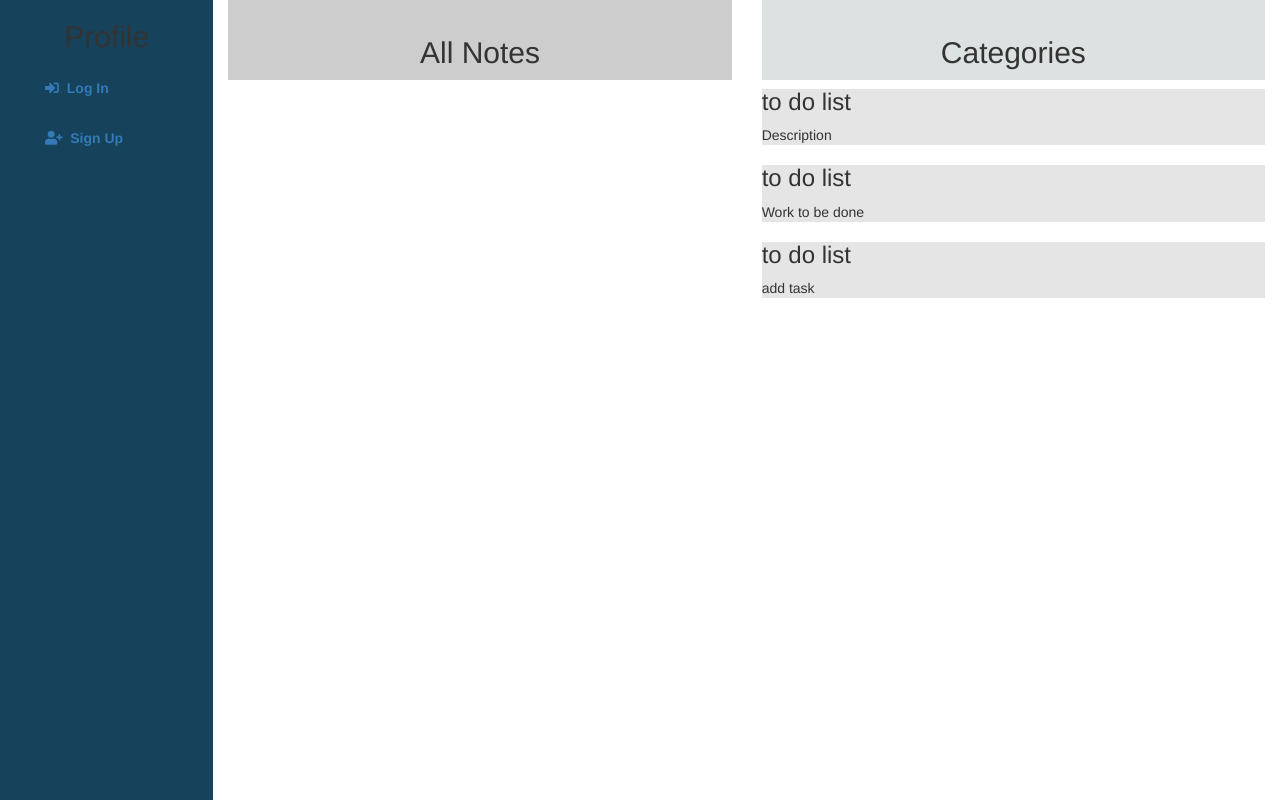
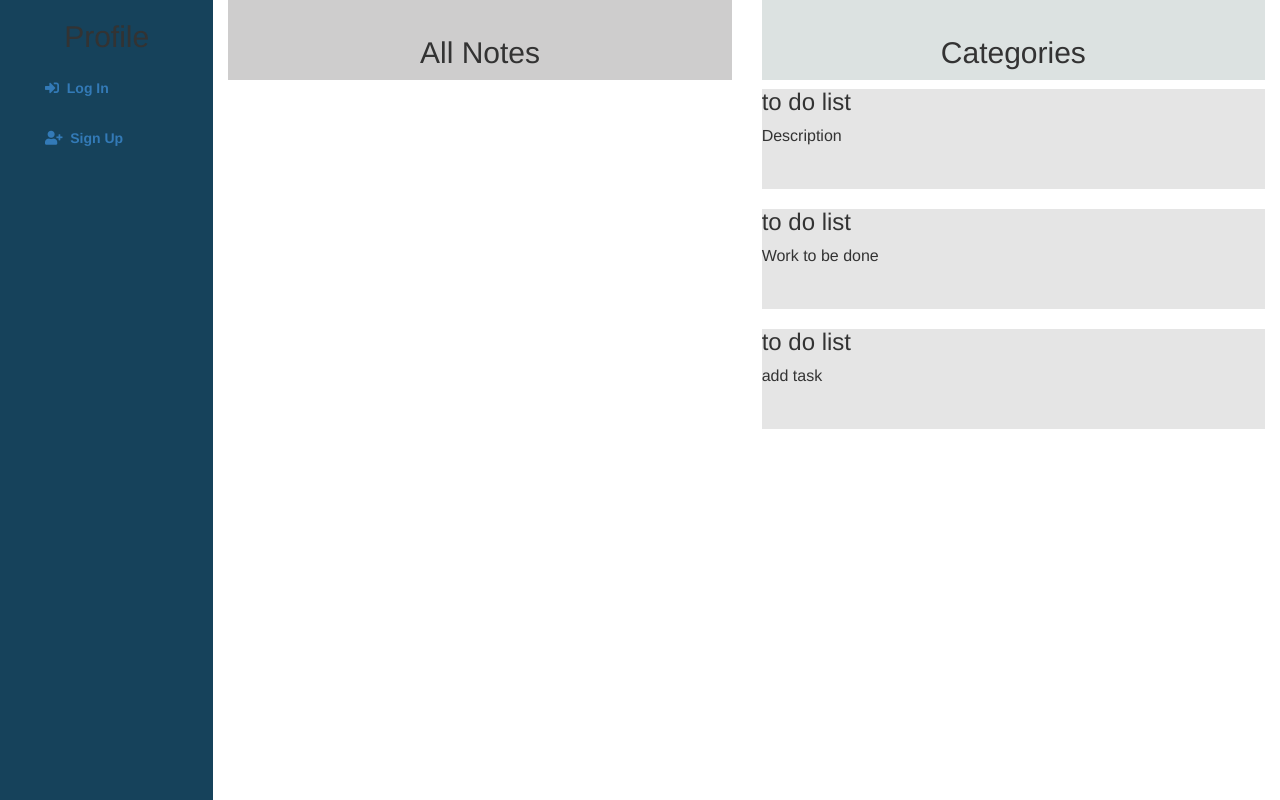
Before and after one commit to Roney-juma/NoteBook-Flask, a Flask app: page / in a window 1280 px wide. Run offline with Flask 2, Linux system fonts and the light colour scheme; data that the repository does not hold is empty; some libraries are stand-ins or nearby versions.

Commit message:
adding the css

```diff
--- a/app/static/css/index.css
+++ b/app/static/css/index.css
@@ -29,4 +29,6 @@ h2 {
 }
 .category-item{
   background-color: #E5E5E5;
+  height: 100px;
+  font-size: medium;
 }
```
